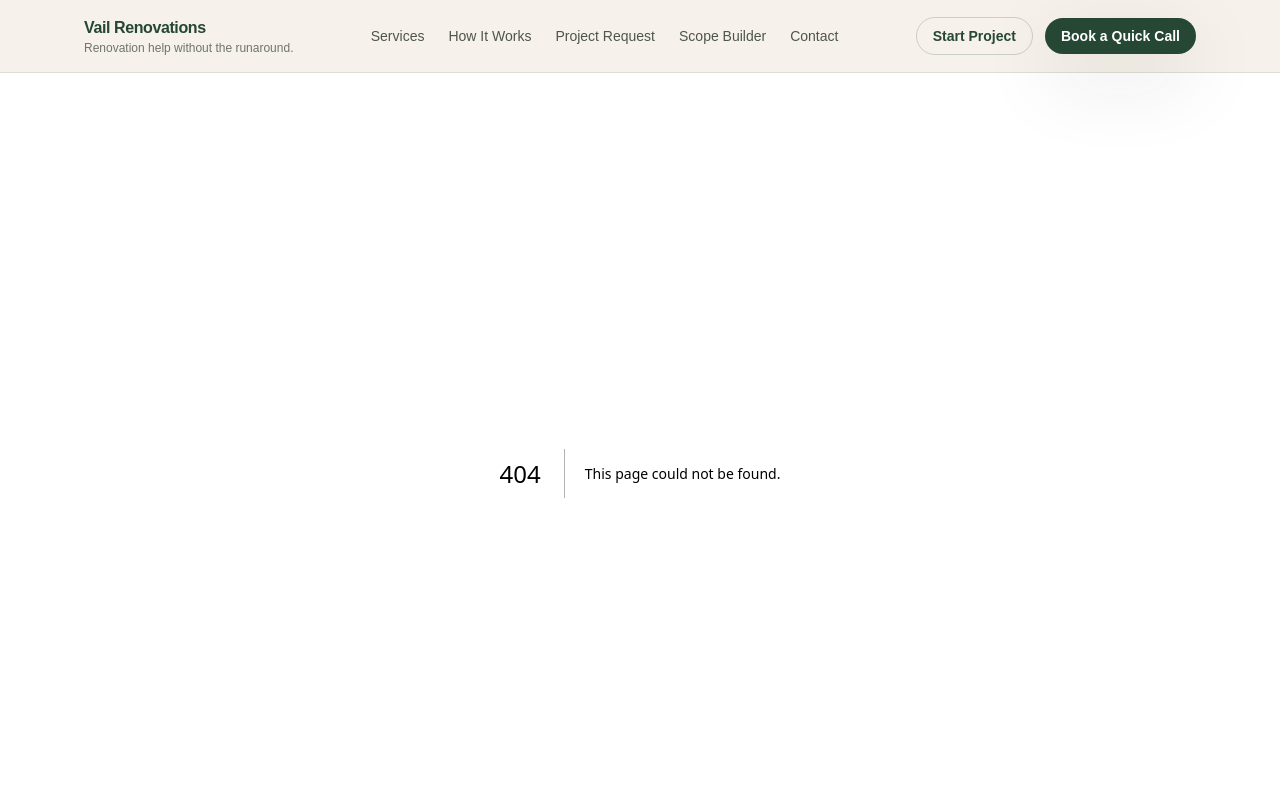
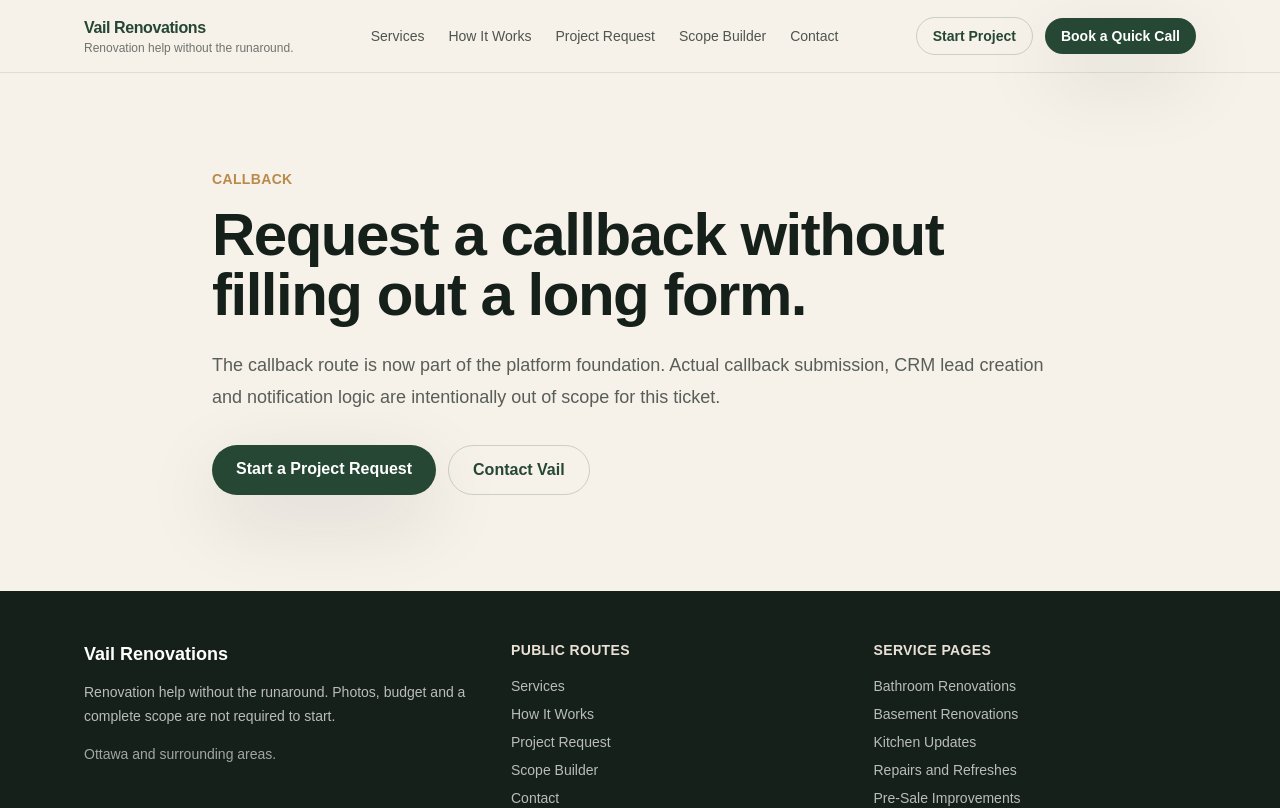
Before and after one commit to harbourviewcompany-create/contractor, a Next.js app: page /callback in a window 1280 px wide. Before the commit this address had no page. Shown: the top 808 px of the page. Built offline with nearby package versions, Linux system fonts and the light colour scheme.

Commit message:
Add callback placeholder route

```diff
--- /dev/null
+++ b/app/callback/page.tsx
@@ -0,0 +1,20 @@
+import { PlaceholderPage } from "@/components/placeholder-page";
+
+export const metadata = {
+  title: "Request a Callback",
+  description: "Vail callback request foundation route."
+};
+
+export default function CallbackPage() {
+  return (
+    <PlaceholderPage
+      eyebrow="Callback"
+      title="Request a callback without filling out a long form."
+      body="The callback route is now part of the platform foundation. Actual callback submission, CRM lead creation and notification logic are intentionally out of scope for this ticket."
+      primaryHref="/project-request"
+      primaryLabel="Start a Project Request"
+      secondaryHref="/contact"
+      secondaryLabel="Contact Vail"
+    />
+  );
+}
```
